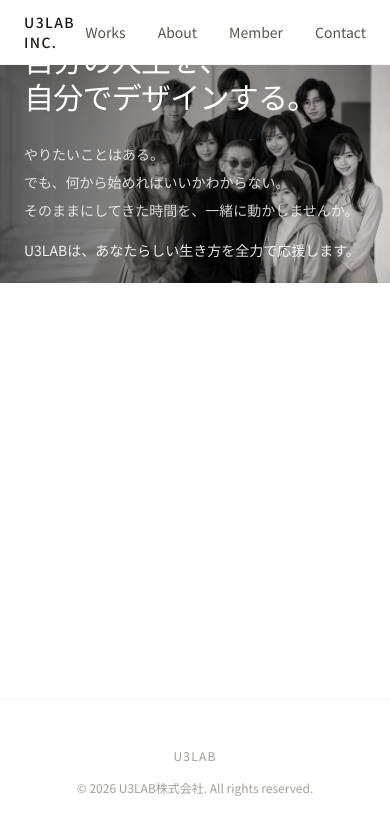
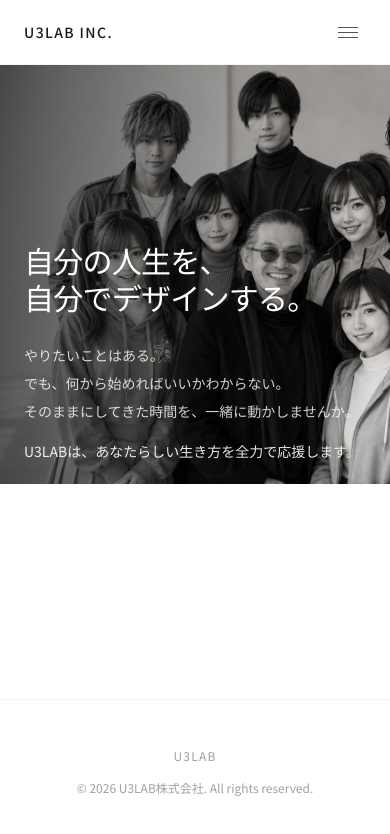
Before and after one commit to u3-lab/u3lab-site, a Next.js app: page / in a window 390 px wide. Shown: the top 834 px of the page. Built offline with nearby package versions, Linux system fonts and the light colour scheme.

Commit message:
feat: add Home to nav + mobile hamburger menu + hero min-height for mobile

```diff
--- a/app/page.tsx
+++ b/app/page.tsx
@@ -4,7 +4,7 @@ export default function Home() {
   return (
     <>
       <section className="relative w-full mt-16">
-        <div className="relative aspect-video w-full">
+        <div className="relative aspect-video min-h-[420px] w-full">
           <Image
             src="/hero.png"
             alt="U3LAB チームビジュアル"
--- a/components/Header.tsx
+++ b/components/Header.tsx
@@ -1,27 +1,69 @@
+'use client';
+
 import Link from 'next/link';
+import { useState } from 'react';
+
+const NAV_ITEMS = [
+  { href: '/', label: 'Home' },
+  { href: '/services', label: 'Works' },
+  { href: '/about', label: 'About' },
+  { href: '/members', label: 'Member' },
+  { href: '/contact', label: 'Contact' },
+];
 
 export default function Header() {
+  const [open, setOpen] = useState(false);
+
   return (
     <header className="fixed top-0 left-0 right-0 z-50 bg-white/90 backdrop-blur-sm border-b border-stone-100">
       <div className="max-w-5xl mx-auto px-6 h-16 flex items-center justify-between">
-        <Link href="/" className="text-sm font-medium tracking-widest uppercase text-stone-900 hover:opacity-60 transition-opacity">
+        <Link
+          href="/"
+          className="text-sm font-medium tracking-widest uppercase text-stone-900 hover:opacity-60 transition-opacity"
+        >
           U3LAB Inc.
         </Link>
-        <nav className="flex items-center gap-8">
-          <Link href="/services" className="text-sm text-stone-600 hover:text-stone-900 transition-colors">
-            Works
-          </Link>
-          <Link href="/about" className="text-sm text-stone-600 hover:text-stone-900 transition-colors">
-            About
-          </Link>
-          <Link href="/members" className="text-sm text-stone-600 hover:text-stone-900 transition-colors">
-            Member
-          </Link>
-          <Link href="/contact" className="text-sm text-stone-600 hover:text-stone-900 transition-colors">
-            Contact
-          </Link>
+
+        {/* デスクトップナビ */}
+        <nav className="hidden sm:flex items-center gap-8">
+          {NAV_ITEMS.map((item) => (
+            <Link
+              key={item.href}
+              href={item.href}
+              className="text-sm text-stone-600 hover:text-stone-900 transition-colors"
+            >
+              {item.label}
+            </Link>
+          ))}
         </nav>
+
+        {/* モバイルハンバーガーボタン */}
+        <button
+          className="sm:hidden p-2 text-stone-600 hover:text-stone-900 transition-colors"
+          onClick={() => setOpen((v) => !v)}
+          aria-label="メニューを開く"
+        >
+          <span className="block w-5 h-px bg-current mb-1" />
+          <span className="block w-5 h-px bg-current mb-1" />
+          <span className="block w-5 h-px bg-current" />
+        </button>
       </div>
+
+      {/* モバイルメニュー */}
+      {open && (
+        <nav className="sm:hidden bg-white border-t border-stone-100 px-6 py-6 flex flex-col gap-5">
+          {NAV_ITEMS.map((item) => (
+            <Link
+              key={item.href}
+              href={item.href}
+              className="text-sm text-stone-600 hover:text-stone-900 transition-colors"
+              onClick={() => setOpen(false)}
+            >
+              {item.label}
+            </Link>
+          ))}
+        </nav>
+      )}
     </header>
   );
 }
```
